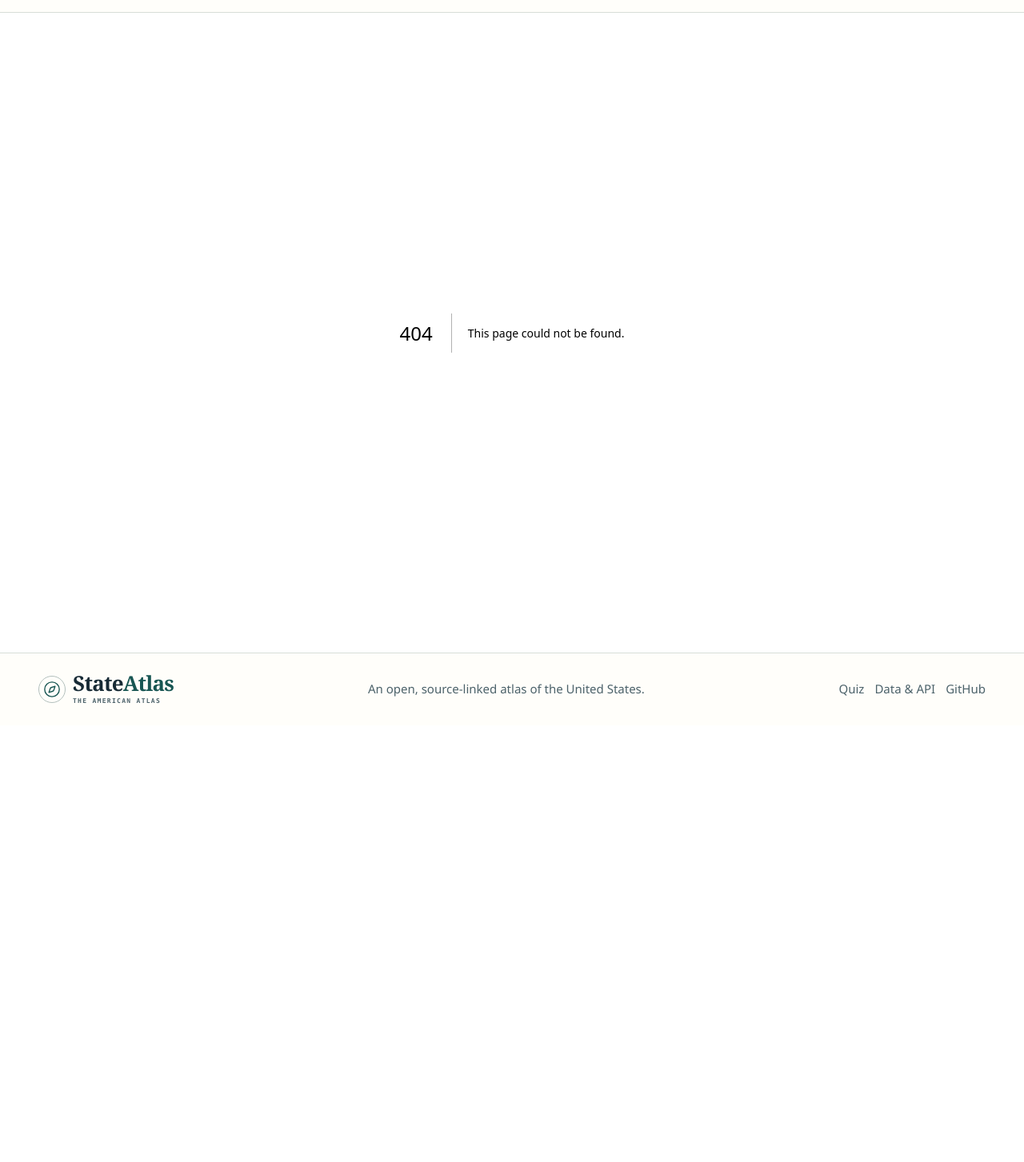
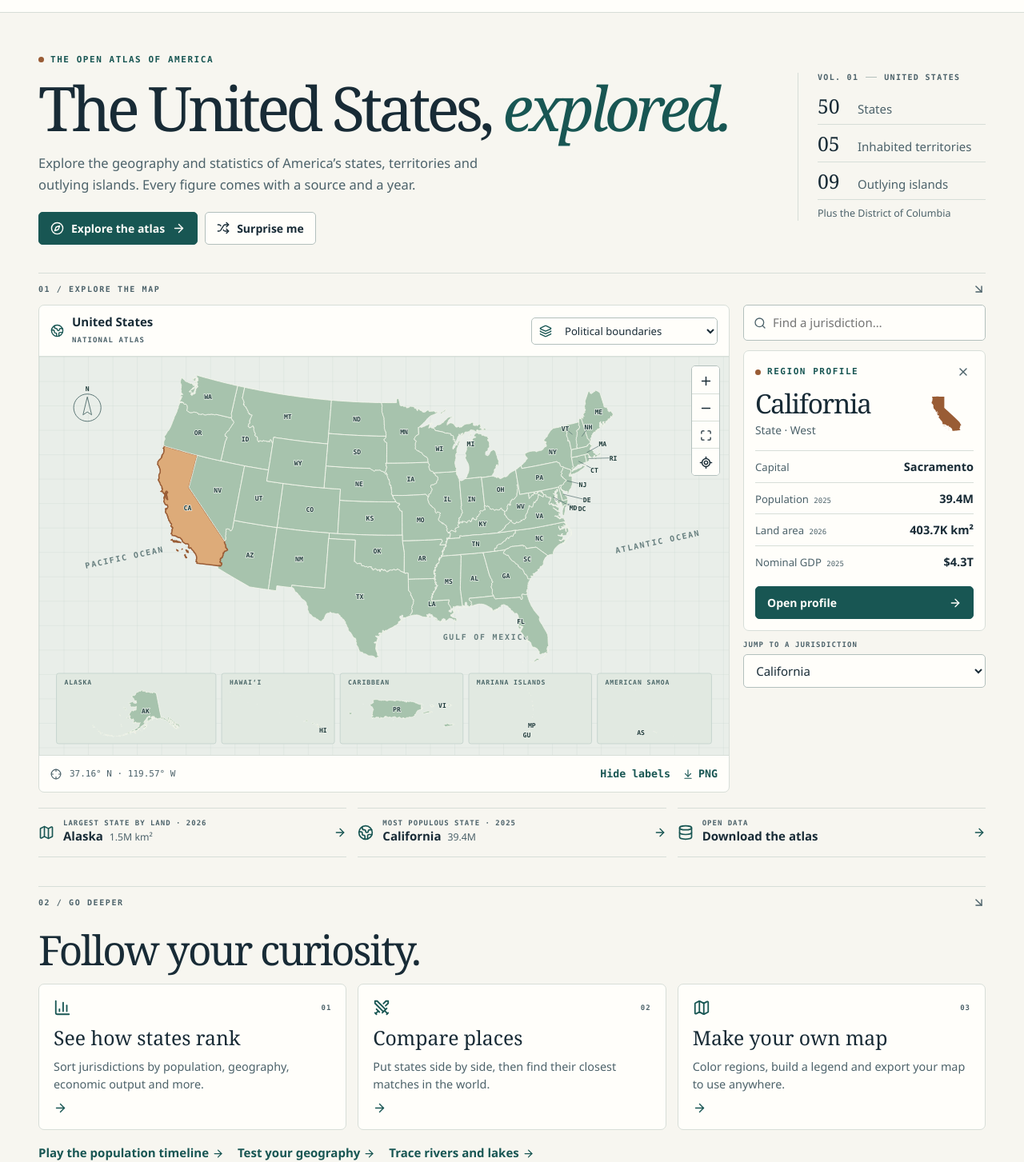
Before and after one commit to PRABHMANNAT/united-states-territories-mapper-geoatlas, a Next.js app: page / in a window 1280 px wide. Before the commit this address had no page. Shown: the part 57-1510 px from the top of the page at 80% size. Before the commit the page ends 964 px from the top, so only its background shows below. Built offline with nearby package versions, Linux system fonts and the light colour scheme.

Commit message:
feat(home): add atlas landing page and random state discovery

```diff
--- /dev/null
+++ b/app/page.tsx
@@ -0,0 +1,45 @@
+import Link from "next/link";
+import { ArrowDownRight, ArrowRight, BarChart3, Compass, Database, Globe2, Map, Shuffle, Swords } from "lucide-react";
+import { MapStudio } from "@/components/map-studio";
+import { RandomRegion } from "@/components/random-region";
+import { mapData, observations, regions, sources } from "@/lib/data";
+import { formatValue, latest } from "@/lib/statistics";
+
+const features = [
+  { title: "See how states rank", text: "Sort jurisdictions by population, geography, economic output and more.", href: "/rankings", icon: BarChart3, no: "01" },
+  { title: "Compare places", text: "Put states side by side, then find their closest matches in the world.", href: "/compare", icon: Swords, no: "02" },
+  { title: "Make your own map", text: "Color regions, build a legend and export your map to use anywhere.", href: "/creator", icon: Map, no: "03" },
+];
+
+export default function Home() {
+  const alaska = latest(observations, "AK", "land");
+  const california = latest(observations, "CA", "population");
+  return <div className="shell home">
+    <section className="home-intro">
+      <div className="home-intro-main"><p className="eyebrow"><span /> THE OPEN ATLAS OF AMERICA</p><h1>The United States,<br className="hero-break"/> <em>explored.</em></h1>
+        <p>Explore the geography and statistics of America’s states, territories and outlying islands. Every figure comes with a source and a year.</p>
+        <div className="hero-actions"><Link href="/map" className="primary-button"><Compass size={17}/> Explore the atlas <ArrowRight size={17}/></Link><RandomRegion slugs={regions.filter((region) => region.type === "state").map((region) => region.slug)}><Shuffle size={16}/> Surprise me</RandomRegion></div>
+      </div>
+      <div className="hero-index">
+        <span>VOL. 01 <i /> UNITED STATES</span>
+        <div><strong>50</strong><p>States</p></div>
+        <div><strong>05</strong><p>Inhabited territories</p></div>
+        <div><strong>09</strong><p>Outlying islands</p></div>
+        <small>Plus the District of Columbia</small>
+      </div>
+    </section>
+    <div className="section-rule"><span>01 / EXPLORE THE MAP</span><ArrowDownRight size={17}/></div>
+    <MapStudio regions={regions} observations={observations.filter((row) => row.year >= 2025 || row.source === "islandCensus")} data={mapData} sources={sources} initialId="CA" initialLayer="political" home />
+    <div className="atlas-facts">
+      <Link href="/rankings?metric=land"><Map size={20}/><div><small>LARGEST STATE BY LAND · {alaska?.year}</small><strong>Alaska <span>{formatValue("land", alaska?.value, "metric", true)}</span></strong></div><ArrowRight size={16}/></Link>
+      <Link href="/rankings?metric=population"><Globe2 size={20}/><div><small>MOST POPULOUS STATE · {california?.year}</small><strong>California <span>{formatValue("population", california?.value, "metric", true)}</span></strong></div><ArrowRight size={16}/></Link>
+      <Link href="/data"><Database size={20}/><div><small>OPEN DATA</small><strong>Download the atlas</strong></div><ArrowRight size={16}/></Link>
+    </div>
+    <section className="home-discovery">
+      <div className="section-rule"><span>02 / GO DEEPER</span><ArrowDownRight size={17}/></div>
+      <h2>Follow your curiosity.</h2>
+      <div className="feature-grid">{features.map(({ title, text, href, icon: Icon, no }) => <Link href={href} className="feature-card" key={href}><div><Icon size={22}/><small>{no}</small></div><h3>{title}</h3><p>{text}</p><ArrowRight size={17}/></Link>)}</div>
+      <div className="home-more"><Link href="/timeline">Play the population timeline <ArrowRight size={15}/></Link><Link href="/quiz">Test your geography <ArrowRight size={15}/></Link><Link href="/map?layer=waterways">Trace rivers and lakes <ArrowRight size={15}/></Link></div>
+    </section>
+  </div>;
+}
--- /dev/null
+++ b/components/random-region.tsx
@@ -0,0 +1,9 @@
+"use client";
+
+import { useRouter } from "next/navigation";
+import type { ReactNode } from "react";
+
+export function RandomRegion({ slugs, children }: { slugs: string[]; children: ReactNode }) {
+  const router = useRouter();
+  return <button className="quiet-button" onClick={() => router.push(`/regions/${slugs[Math.floor(Math.random() * slugs.length)]}`)}>{children}</button>;
+}
```
